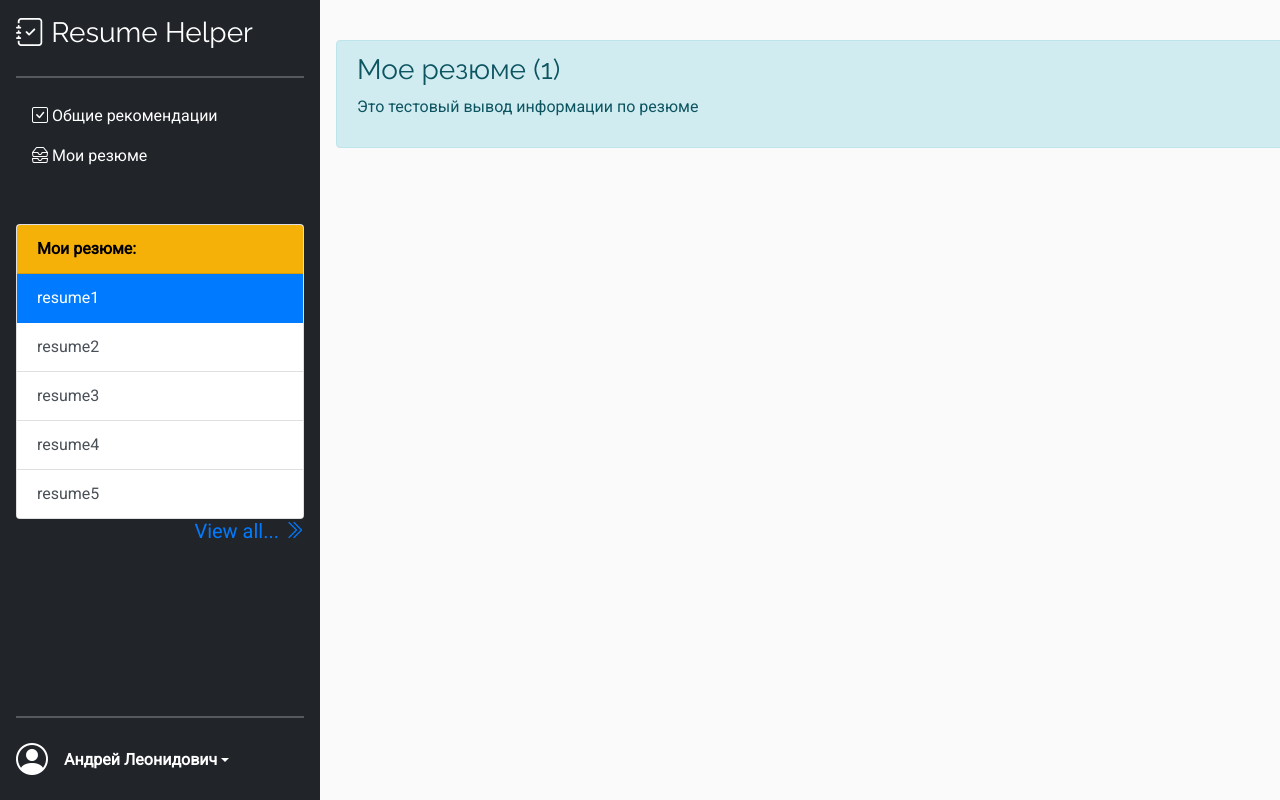
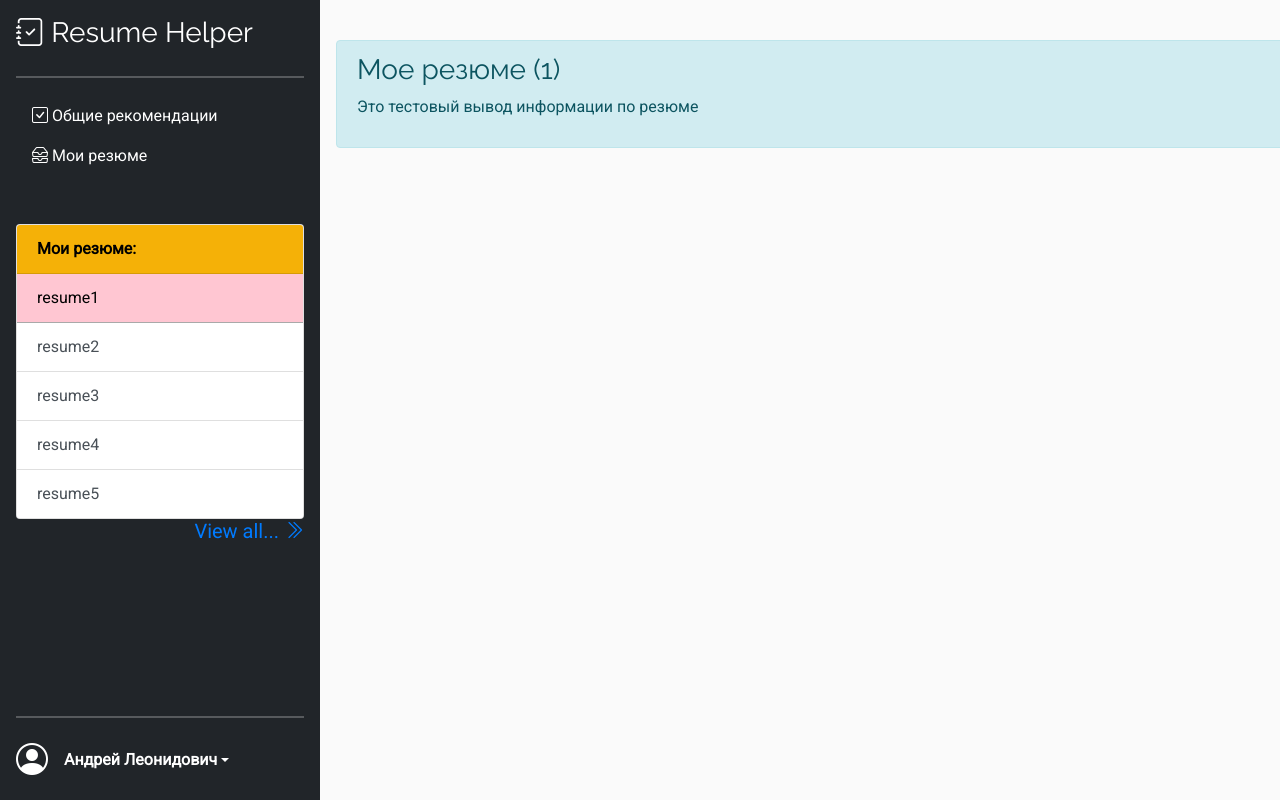
Before and after one commit to alekseeval/vkr_hhru, a Django app: page /resume?resume_id=1 in a window 1280 px wide; the page is wider, and only the part inside the window is pictured. Run offline with Django 3.2, Linux system fonts and the light colour scheme; some libraries are stand-ins or nearby versions.

Commit message:
Новый дизайн элементов навигации

```diff
--- a/web/main/static/css/main_style.css
+++ b/web/main/static/css/main_style.css
@@ -22,7 +22,7 @@ hr {
   margin: 18px 0;
 }
 .bg-p{
-    background-color: #212529!important;
+    background-color: #212529 !important;
 }
 .bg-s{
     background-color: #f5b107;
@@ -45,3 +45,11 @@ h1, h2, h3, h4, h5, h6{
 body{
     font-family: 'Roboto', sans-serif;
 }
+.nav-link.active{
+    background-color: #575a5d!important;
+}
+.list-group-item.active{
+    background-color: #ffc6d2 !important;
+    color: black !important;
+    border-color: #a9a9a9 !important;
+}
```
